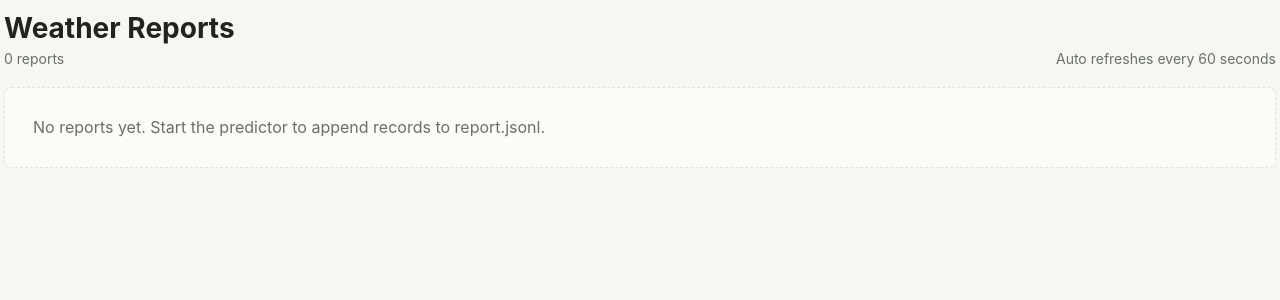
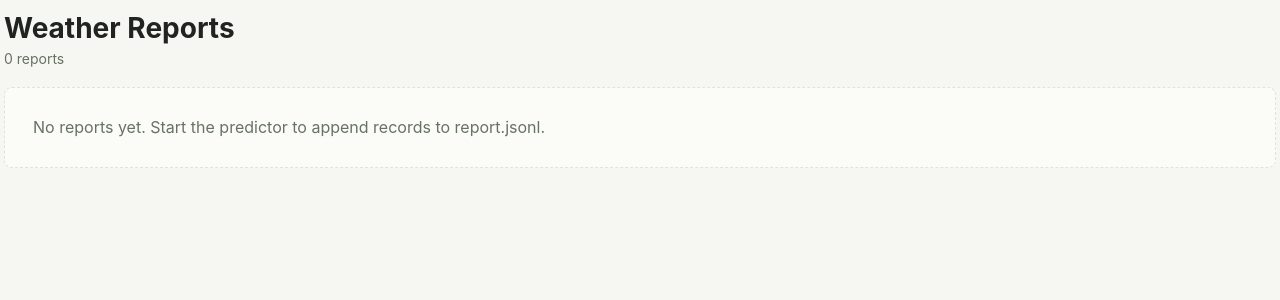
Before and after one commit to Uchashmoq/pm-weather2, a FastAPI app: page / in a window 1280 px wide. Shown: the top 300 px of the page. Run offline with FastAPI, Linux system fonts and the light colour scheme.

Commit message:
cancel auto refreash

```diff
--- a/templates/reports.html
+++ b/templates/reports.html
@@ -3,7 +3,6 @@
 <head>
   <meta charset="utf-8">
   <meta name="viewport" content="width=device-width, initial-scale=1">
-  <meta http-equiv="refresh" content="60">
   <title>Weather Reports</title>
   <style>
     :root {
@@ -212,7 +211,6 @@
         <h1>Weather Reports</h1>
         <div class="meta">{{ reports|length }} reports</div>
       </div>
-      <div class="meta">Auto refreshes every 60 seconds</div>
     </header>
 
     {% if not reports %}
```
